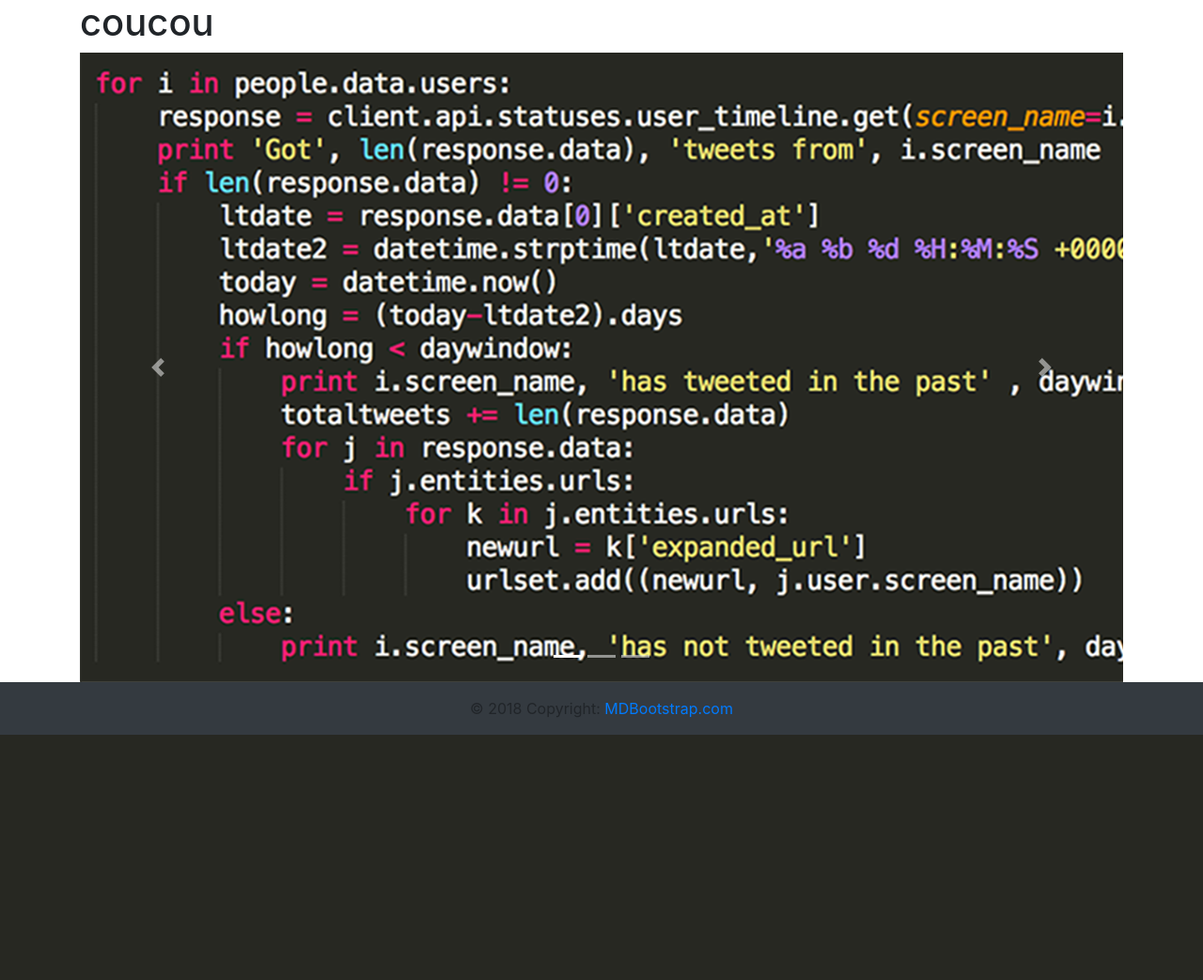
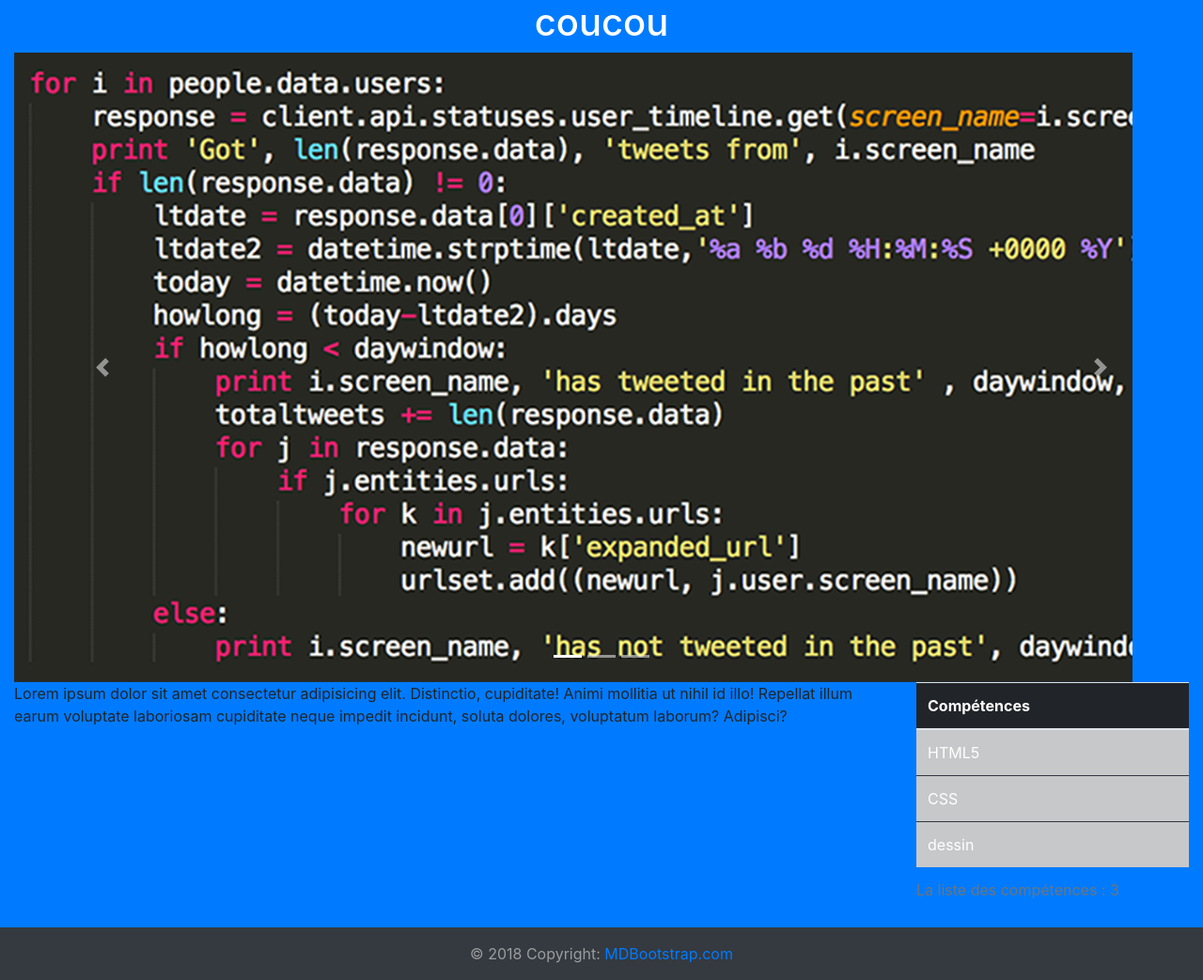
Before and after one commit to Fabgraph/site_portfolio, a PHP site: page / in a window 1280 px wide. Shown: the part 56-1099 px from the top of the page at 94% size. Before the commit the page ends 838 px from the top, so only its background shows below. Run offline with PHP 8.4, Linux system fonts and the light colour scheme; data comes from the database, SQL or seed files in the repository.

Commit message:
commit03
c03

```diff
--- a/admin/css/style.css
+++ b/admin/css/style.css
@@ -1,7 +1,11 @@
-footer .page-footer div .footer-copyright {
+.text-white-50 {
     color: white;
 }
 
-div .container h1 {
-    text-align: center;
+.carousel-control.left {
+    margin-left: 30%;
 }
+
+.carousel-control.right {
+    margin-right: 30%;
+}
--- a/admin/css/test_style.css
+++ /dev/null
@@ -1,5 +0,0 @@
-/* style test pour la page test */
-
-body {
-    background: plum;
-}
--- a/admin/inc/footer.php
+++ b/admin/inc/footer.php
@@ -3,7 +3,7 @@
 <footer class="page-footer font-small bg-dark">
 
   <!-- Copyright -->
-  <div class="footer-copyright text-center py-3">© 2018 Copyright:
+  <div class="footer-copyright text-center py-3 text-white-50 ">© 2018 Copyright:
     <a href="https://mdbootstrap.com/bootstrap-tutorial/"> MDBootstrap.com</a>
   </div>
   <!-- Copyright -->
--- a/admin/index.php
+++ b/admin/index.php
@@ -9,16 +9,22 @@
     <!-- lien Bootstrap -->
     <link rel="stylesheet" href="https://stackpath.bootstrapcdn.com/bootstrap/4.1.2/css/bootstrap.min.css" integrity="sha384-Smlep5jCw/wG7hdkwQ/Z5nLIefveQRIY9nfy6xoR1uRYBtpZgI6339F5dgvm/e9B" crossorigin="anonymous">
     <!-- lien feuille de style CSS -->
-    <link type="text/css" rel="stylesheet" href="../css/style.css" />
+    <link rel="stylesheet" href="/css/style.css" />
     <title>Accueil</title>
 </head>
 <body>
 
 <?php require 'inc/navigation.php'; ?>
 
-<div class="container">
+<div class="container-fluid bg-primary">
 
-    <h1>coucou</h1>
+    <h1 class="text-center text-white">coucou</h1>
+    <?php
+        // requête pour compter et chercher plusieurs enregistrements on ne peut compter que si on a prépare
+        $sql = $pdoCV->prepare(" SELECT * FROM t_competences ");
+        $sql->execute();
+        $nbr_competences = $sql->rowCount();
+    ?>
 
     <div class="row">
         <div class="col-sm-12">
@@ -57,15 +63,55 @@
         </div>
 
 
+    </div> <!-- fin de la div row -->
+
+    <div class="row">
+        <div class="col-sm-9">
+            <p>Lorem ipsum dolor sit amet consectetur adipisicing elit. Distinctio, cupiditate! Animi mollitia ut nihil id illo! Repellat illum earum voluptate laboriosam cupiditate neque impedit incidunt, soluta dolores, voluptatum laborum? Adipisci?</p>
+        </div>
+
+        <div class="col-sm-3">
+
+            <div class="">
+                <table class="table">
+                <caption>La liste des compétences : <?php echo $nbr_competences; ?></caption>
+                    <thead>
+                        <tr>
+                            <th class="table-dark">Compétences</th>
+                        </tr>
+                    </thead>
+                    <tbody>
+                        <?php
+                            while($ligne_competence=$sql->fetch())
+                            {
+                        ?>
+                        <tr class="table-dark">
+                            <td>
+                                <?php echo $ligne_competence['competence']; ?>
+                            </td>
+                        </tr>
+                        <?php
+                            }
+                        ?>
+                    </tbody>
+                </table>
+            </div>
+
+
+
+
+
+
+        </div>
+
     </div>
 
 
 
 
 </div>
+<?php require 'inc/footer.php'; ?>
 
-
-<?php require 'inc/footer.php'; ?>
 
 <!-- lien js Bootstrap -->
 <script src="https://code.jquery.com/jquery-3.3.1.slim.min.js" integrity="sha384-q8i/X+965DzO0rT7abK41JStQIAqVgRVzpbzo5smXKp4YfRvH+8abtTE1Pi6jizo" crossorigin="anonymous"></script>
```
Also changed, not shown: admin/competences.php (+10 -9 lines), admin/loisirs.php (+31 -4 lines), admin/img/midnight-blue-linen-1.png (added).
